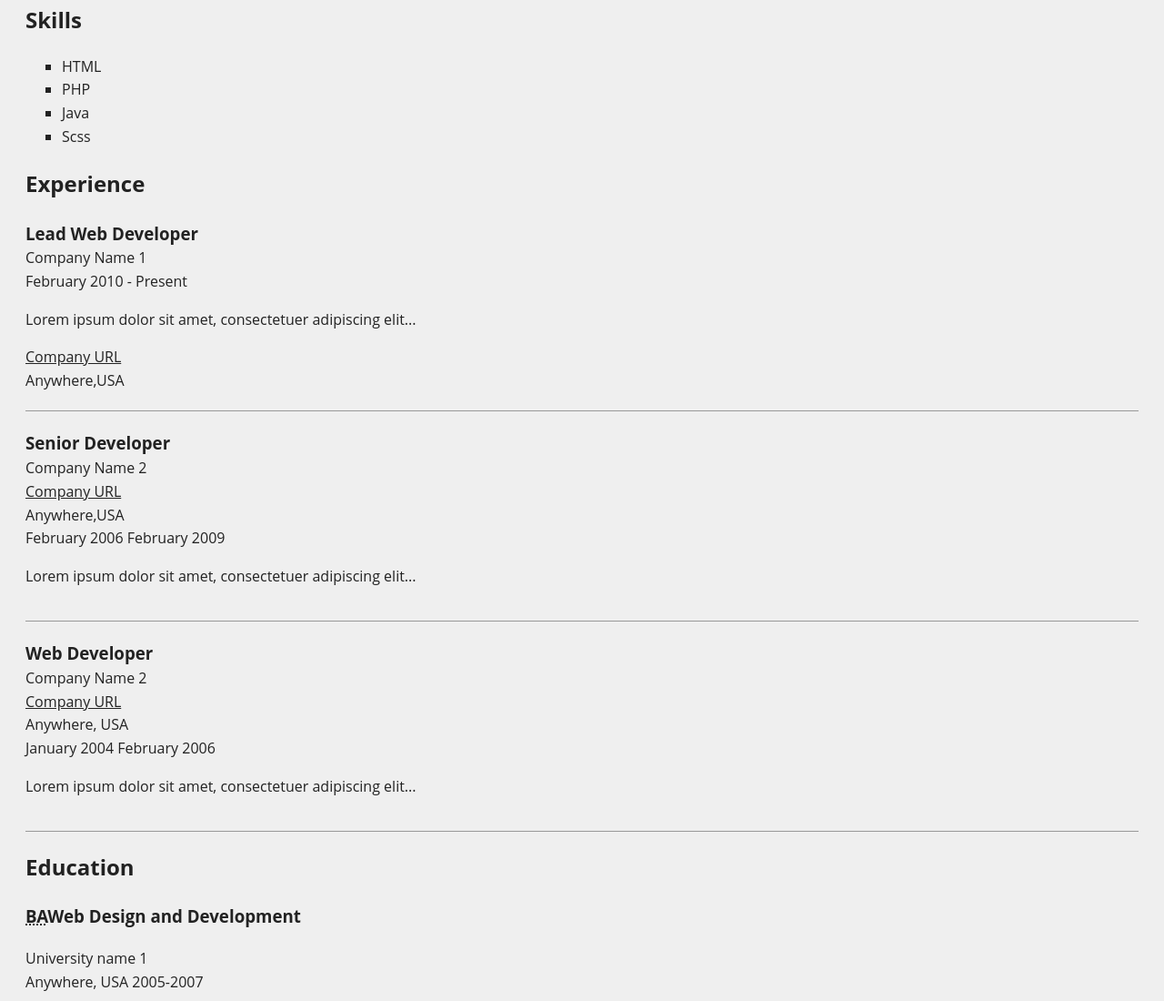
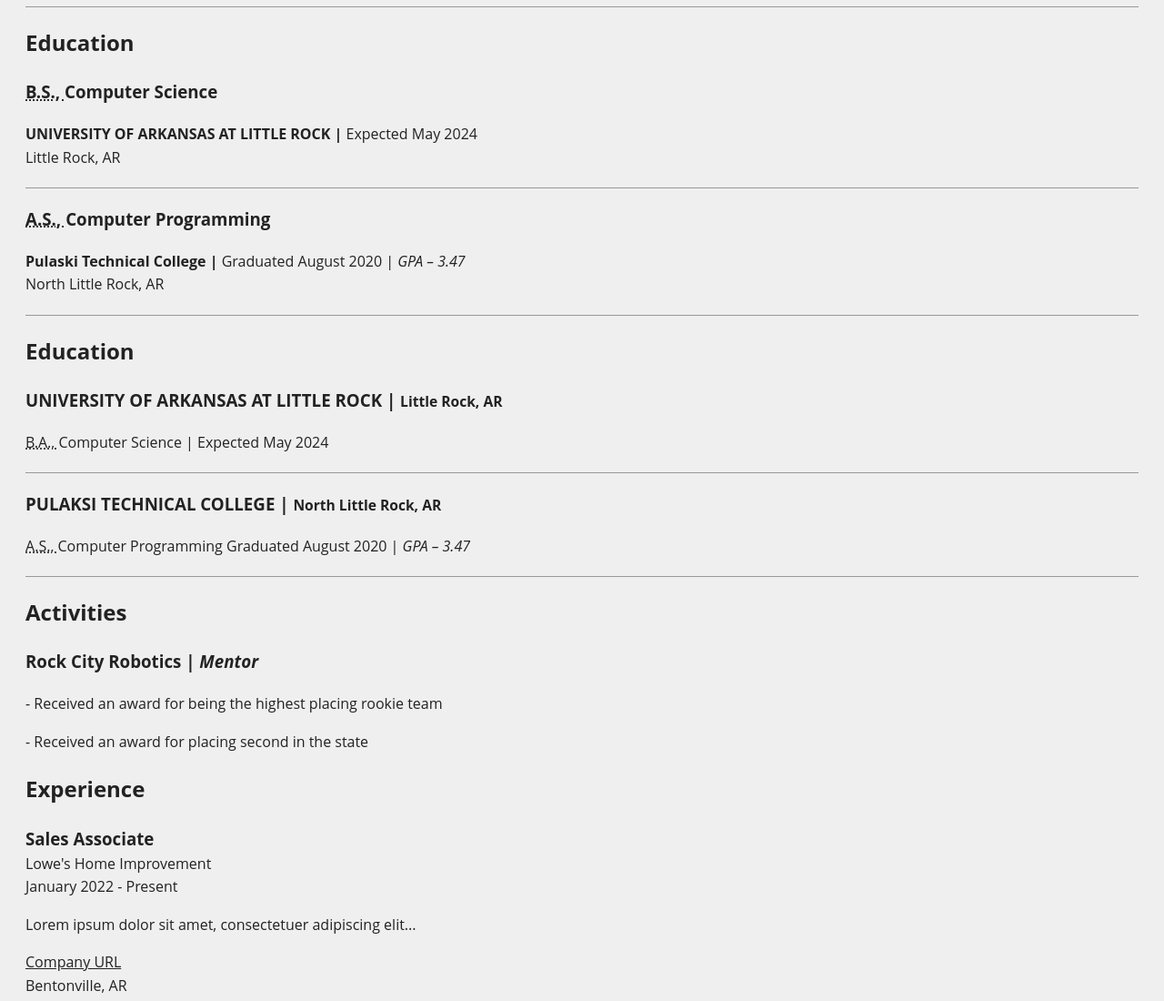
Before and after one commit to esanders92/ifsc-3342, a website: page resume/index.html in a window 1280 px wide. Shown: the part 1055-2155 px from the top of the page at 91% size. Drawn offline with Linux system fonts and the light colour scheme; files that its build step writes are made by us from their sources; files whose address does not match are found by name.

Commit message:
[2023/03/01] - Added content to Resume page

```diff
--- a/resume/index.html
+++ b/resume/index.html
@@ -40,7 +40,10 @@
     <section id="about">
       <h2 class="visuallyhidden">Personal Details</h2>
       <img itemprop="image" src="https://fakeimg.pl/400/" alt="Your Name">
-      <p itemprop="description">Statement of Intent</p>
+      <p itemprop="description">A constant student and driven worker, I am seeking a part-time or full-time position
+        with a talented
+        team to grow and hone my skillset. With a wide variety of past experience, I will bring different
+        perspectives and apply them to better help with any given project.</p>
       <dl>
         <dt>Name</dt>
         <dd itemprop="name">
@@ -71,58 +74,110 @@
       </dl>
     </section>
 
-    <section id="skills">
-      <h2>Skills</h2>
-      <ul>
-        <li class="skill">HTML</li>
-        <li class="skill">PHP</li>
-        <li class="skill">Java</li>
-        <li class="skill">Scss</li>
-      </ul>
+    <section id="education-activities">
+
+      <article id="education">
+        <h2>Education</h2>
+        <article class="certificate" itemprop="alumniOf" itemscope itemtype="http://schema.org/EducationalOrganization">
+          <h3 itemprop="description"><abbr title="Bachelor's of Science">B.S., </abbr>Computer Science</h3>
+          <span itemprop="name"><b>UNIVERSITY OF ARKANSAS AT LITTLE ROCK | </b>Expected
+            May 2024</span>
+          <span itemprop="location" itemscope>Little Rock, AR</span>
+        </article>
+
+        <article class="certificate" itemprop="alumniOf" itemscope itemtype="http://schema.org/EducationalOrganization">
+          <h3 itemprop="description"><abbr title="Associate's of Computer Science">A.S., </abbr>Computer Programming
+          </h3>
+          <span itemprop="name"><b>Pulaski Technical College | </b>Graduated August 2020 | <i>GPA –
+              3.47
+            </i></span>
+          <span itemprop="location" itemscope>North Little Rock, AR</span>
+        </article>
+      </article>
+
+      <article id="education">
+        <h2>Education</h2>
+        <article class="certificate" itemprop="alumniOf" itemscope itemtype="http://schema.org/EducationalOrganization">
+          <h3 itemprop="name">
+            <b>UNIVERSITY OF ARKANSAS AT LITTLE ROCK | </b>
+            <span itemprop="location" itemscope>
+              <small>Little Rock, AR</small>
+            </span>
+          </h3>
+          <span itemprop="description">
+            <abbr title="Bachelor's of Science">B.A., </abbr>
+            Computer Science | Expected May 2024
+          </span>
+        </article>
+
+        <article class="certificate" itemprop="alumniOf" itemscope itemtype="http://schema.org/EducationalOrganization">
+          <h3 itemprop="name">
+            <b>PULAKSI TECHNICAL COLLEGE | </b>
+            <span itemprop="location" itemscope>
+              <small>North Little Rock, AR</small>
+            </span>
+          </h3>
+          <span itemprop="description"><abbr title="Associate's of Computer Science">A.S.,
+            </abbr>Computer Programming Graduated August 2020 |
+            <i>GPA – 3.47</i>
+          </span>
+        </article>
+      </article>
+
+      <article id="activities">
+        <h2>Activities</h2>
+        <article class="activity">
+          <h3><b>Rock City Robotics | <i id="role">Mentor</i></b></h3>
+          <p>- Received an award for being the highest placing rookie team</p>
+          <p>- Received an award for placing second in the state</p>
+        </article>
+      </article>
+
     </section>
 
     <section id="experience">
       <h2>Experience</h2>
       <!-- current job -->
       <article class="job">
-        <h3 itemprop="jobTitle">Lead Web Developer</h3>
+        <h3 itemprop="jobTitle">Sales Associate</h3>
         <div itemprop="worksFor" itemscope itemtype="http://schema.org/Organization">
-          <span itemprop="name">Company Name 1</span>
-          <span>February 2010 - Present</span>
+          <span itemprop="name">Lowe's Home Improvement</span>
+          <span>January 2022 - Present</span>
           <p itemprop="description">Lorem ipsum dolor sit amet, consectetuer adipiscing elit...</p>
           <span itemprop="location" itemscope itemtype="http://schema.org/Place">
             <a itemprop="url" href="http://link-to-company.com">Company URL</a>
             <span itemprop="address" itemscope itemtype="http://schema.org/PostalAddress">
-              <span itemprop="addressLocality">Anywhere,USA</span>
+              <span itemprop="addressLocality">Bentonville, AR</span>
             </span>
           </span>
         </div>
       </article>
       <!-- Previous Jobs - Notice Slightly Different Format-->
       <article class="job" itemscope itemtype="http://schema.org/Organization">
-        <h3 itemprop="name">Senior Developer</h3>
+        <h3 itemprop="name">Media Intern</h3>
         <span itemprop="location" itemscope itemtype="http://schema.org/Place">
-          <span itemprop="name">Company Name 2</span>
+          <span itemprop="name">Dave Creek Media</span>
           <a itemprop="url" href="http://link-to-company.com">Company URL</a>
           <span itemprop="address" itemscope itemtype="http://schema.org/PostalAddress">
-            <span itemprop="addressLocality">Anywhere,USA</span>
+            <span itemprop="addressLocality">Conway, AR</span>
           </span>
         </span>
-        <span itemprop="startDate" content="2006-02-21T20:00">February 2006</span>
-        <span itemprop="endDate" content="2009-02-21T20:00">February 2009</span>
+        <span itemprop="startDate" content="2019-06-21T20:00">June 2019 - </span>
+        <span itemprop="endDate" content="2019-08-21T20:00">August 2019</span>
         <p itemprop="description">Lorem ipsum dolor sit amet, consectetuer adipiscing elit...</p>
       </article>
+
       <article class="job" itemscope itemtype="http://schema.org/Organization">
-        <h3 itemprop="name">Web Developer</h3>
+        <h3 itemprop="name">Laborer</h3>
         <span itemprop="location" itemscope itemtype="http://schema.org/Place">
-          <span itemprop="name">Company Name 2</span>
+          <span itemprop="name">Baldwin and Shell Construction Company</span>
           <a itemprop="url" href="http://link-to-company.com">Company URL</a>
           <span itemprop="address" itemscope itemtype="http://schema.org/PostalAddress">
-            <span itemprop="addressLocality">Anywhere, USA</span>
+            <span itemprop="addressLocality">Little Rock, AR</span>
           </span>
         </span>
-        <span itemprop="startDate" content="2004-01-21T20:00">January 2004</span>
-        <span itemprop="endDate" content="2006-02-21T20:00">February 2006</span>
+        <span itemprop="startDate" content="2015-08-21T20:00">August 2015</span>
+        <span itemprop="endDate" content="2017-06-21T20:00">June 2017</span>
         <p itemprop="description">Lorem ipsum dolor sit amet, consectetuer adipiscing elit...</p>
       </article>
     </section>
@@ -147,13 +202,11 @@
         <a itemprop="url" rel="me" href="http://linkedin.com/profile"><i class="fab fa-linkedin-in"></i> linkedin</a>
       </li>
       <li>
-        <a itemprop="url" href="resume.pdf" download><i class="far fa-file-pdf"></i> pdf resume</a>
+        <a itemprop="url" href="assets/files/SANDERS_Resume.pdf" download><i class="far fa-file-pdf"></i> pdf resume</a>
       </li>
     </ul>
     <div id="copyright">
       &copy; company. All rights reserved.
-
-      <a itemprop="url" href="resume.pdf" download>Resume (.PDF)</a>
     </div>
   </footer>
 
```
Also changed, not shown: 1 other file.
